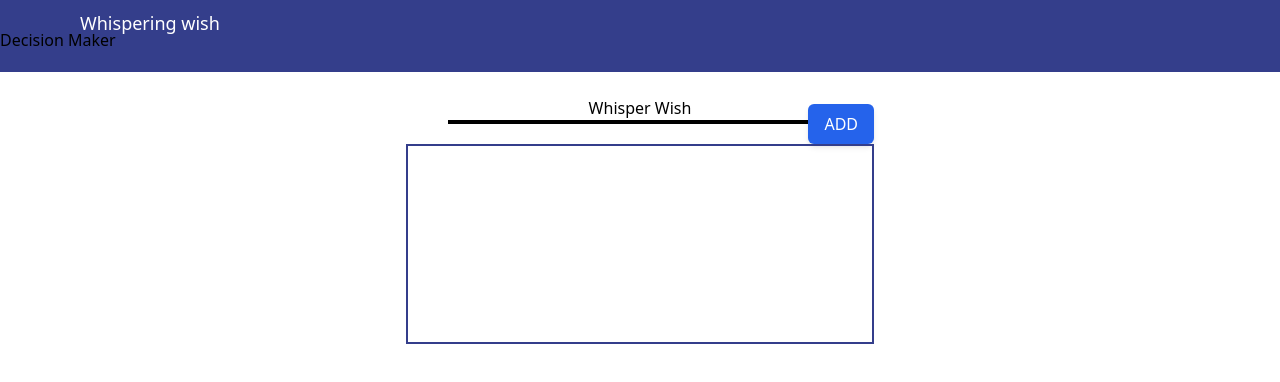
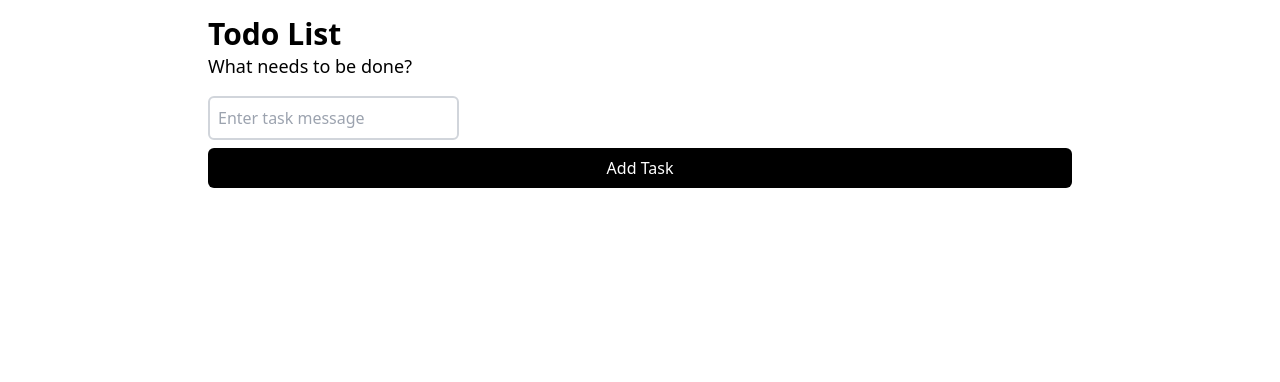
Before and after one commit to prabowo-sakti/learn-fullstack-with-a-project-todo, a React (Vite) app: page / in a window 1280 px wide. Shown: the top 382 px of the page. Built offline with nearby package versions, Linux system fonts and the light colour scheme.

Commit message:
penyempurnaan komponen

```diff
--- a/src/App.jsx
+++ b/src/App.jsx
@@ -1,9 +1,14 @@
 import { useState, useEffect, useRef } from "react";
+import { nanoid } from "nanoid";
+import Error from "next/error";
+import Form from "./Form";
 
 function App(props) {
-  const [tasks, setTasks] = useState(props.task || []);
+  const [tasks, setTasks] = useState(props.tasks || []);
   const [filter, setFilter] = useState("All");
   const [isLoading, setIsLoading] = useState(false);
+  const [whisperResponse, setWhisperResponse] = useState(null);
+  const [error, setError] = useState(null);
 
   function usePrevious(value) {
     const ref = useRef(null);
@@ -14,6 +19,8 @@ function App(props) {
 
   async function addTask({ message }) {
     setIsLoading(true);
+    setError(null);
+
     try {
       const res = await fetch("/api/v1/whisper", {
         method: "POST",
@@ -22,31 +29,31 @@ function App(props) {
         },
         body: JSON.stringify({ message }),
       });
-    } catch {}
+
+      if (!res.ok) {
+        throw new Error("Failed to fetch data from the server");
+      }
+
+      const result = await res.json();
+      const newTask = {
+        id: result.id || "todo" - nanoid(),
+        message: result.message || message,
+        completed: result.completed || false,
+      };
+      setTasks((prevTasks) => [...prevTasks, newTask]);
+      setWhisperResponse(result);
+    } catch (error) {
+      setError(error.message);
+    } finally {
+      setIsLoading(false);
+    }
   }
 
   return (
     <>
-      <div className="">
-        <div className="menu bg-[#343E8B] pb-5">
-          <span className="text-white left-20 relative text-lg cursor-pointer top-[0.5em]">
-            Whispering wish
-          </span>
-          <ul>
-            Decision Maker
-            <li> </li>
-          </ul>
-        </div>
-        <div className="flex m-auto flex-col relative top-[1.5em] items-center">
-          <h1>Whisper Wish</h1>
-          <span className="h-1 bg-black w-96"></span>
-        </div>
-        <div className="flex m-auto relative w-[500px] p-4 z-20 rounded-md top-7">
-          <button className="absolute top-[-1.5rem] right-4  bg-blue-600 text-white px-4 py-2 rounded-md shadow-md">
-            ADD
-          </button>
-          <div className="wishpering m-auto relative border-[#343E8B] border-2 border-spacing-5 h-[200px] w-[494px] "></div>
-        </div>
+      <div className="max-w-4xl mx-auto p-4">
+        <h1 className="text-3xl font-semibold ">Todo List</h1>
+        <Form />
       </div>
     </>
   );
--- /dev/null
+++ b/src/Form.jsx
@@ -0,0 +1,45 @@
+import { useState } from "react";
+
+function Form({ onSubmit, isLoading }) {
+  const [message, setMessage] = useState("");
+
+  function handleSubmit(event) {
+    event.preventDefault();
+
+    if (message.trim()) {
+      onSubmit({ message });
+      setMessage("");
+    }
+  }
+
+  return (
+    <form onSubmit={handleSubmit}>
+      <div className="label-wrapper mb-4">
+        <label htmlFor="taskMessage" className="text-lg font-medium">
+          What needs to be done?
+        </label>
+      </div>
+      <input
+        type="text"
+        id="taskMessage"
+        name="text"
+        autoComplete="off"
+        value={message}
+        onChange={(e) => setMessage(e.target.value)}
+        className="p-2 border-2 rounded-md border-gray-300 focus:outline-none focus:ring-2 focus:ring-blue-500"
+        placeholder="Enter task message"
+        disabled={isLoading}
+        required
+      />
+      <button
+        type="submit"
+        className="btn w-full bg-black text-white py-2 rounded-md mt-2 hover:bg-gray-800 disabled:bg-gray-400"
+        disabled={isLoading}
+      >
+        {isLoading ? "Menambahkan..." : "Add Task"}
+      </button>
+    </form>
+  );
+}
+
+export default Form;
--- a/src/main.jsx
+++ b/src/main.jsx
@@ -4,9 +4,15 @@ import "./index.css";
 import App from "./App.jsx";
 import CekTimer from "./CekTimer.jsx";
 
+const DATA = [
+  { id: "todo-0", name: "Eat", completed: true },
+  { id: "todo-1", name: "Sleep", completed: false },
+  { id: "todo-2", name: "Repeat", completed: false },
+];
+
 createRoot(document.getElementById("root")).render(
   <StrictMode>
     {/* <CekTimer /> */}
-    <App />
+    <App tasks={DATA} />
   </StrictMode>
 );
```
